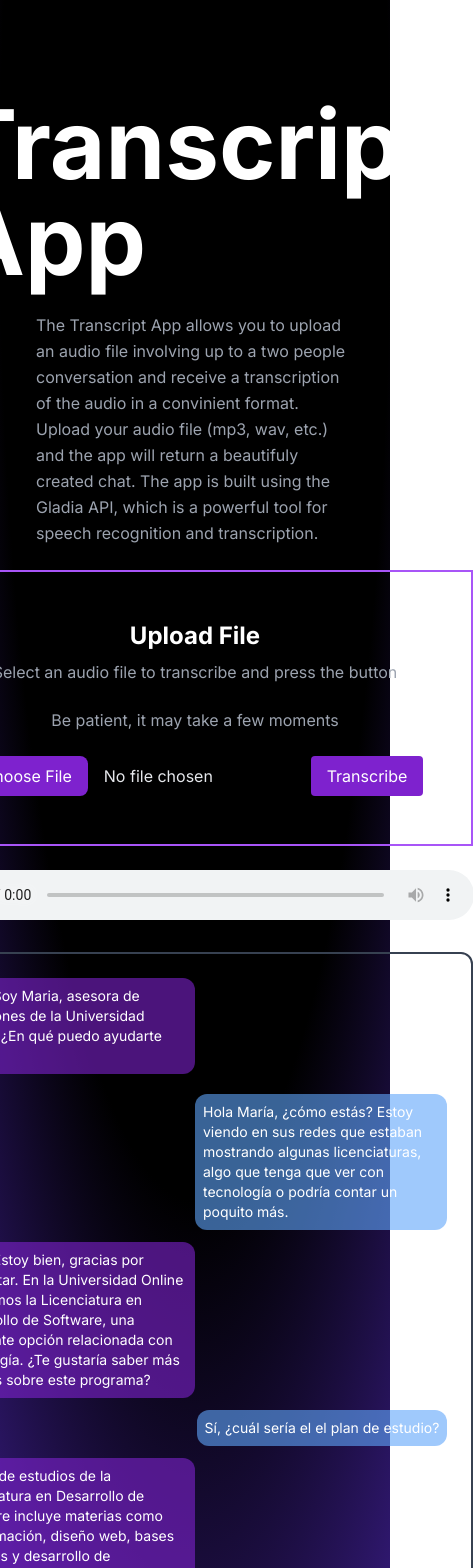
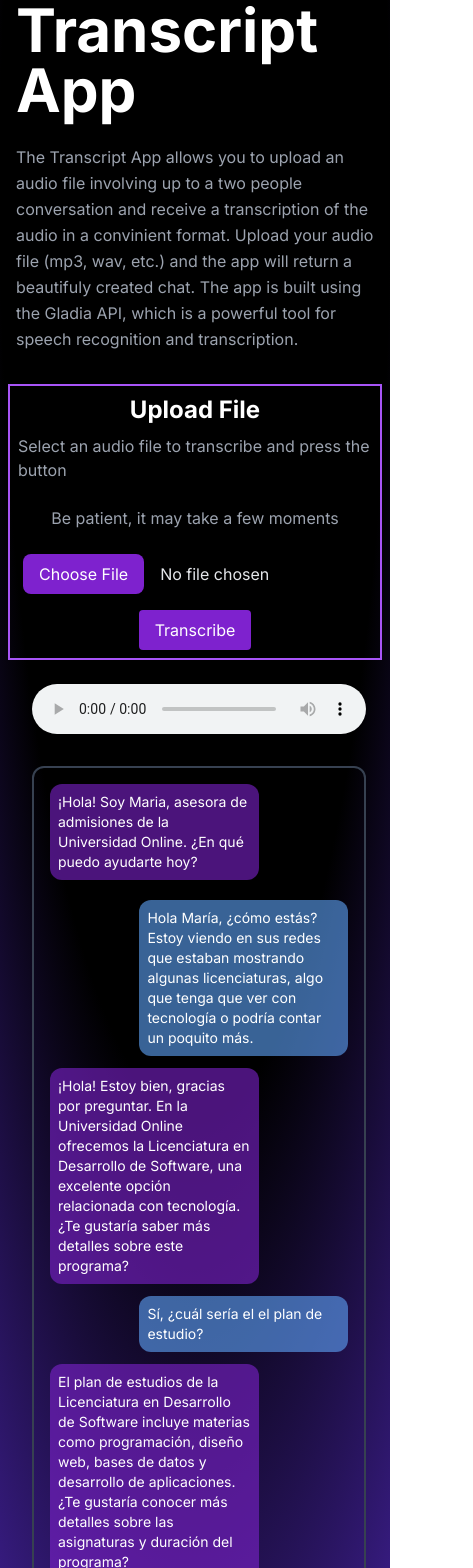
Before and after one commit to mati-farias/AudioTranscription-app, a Next.js app: page / in a window 390 px wide. Shown: the top 1568 px of the page, 473 px wide, since content can reach past the window. Built offline with nearby package versions, Linux system fonts and the light colour scheme.

Commit message:
fixing responsiveness

```diff
--- a/src/app/components/AudioPlayer.tsx
+++ b/src/app/components/AudioPlayer.tsx
@@ -21,7 +21,7 @@ const AudioPlayer = forwardRef<CustomReactPlayerInstance, AudioPlayerProps>(({ s
     return null;
   }
   return (
-    <div className='mb-8'>
+    <div className='mb-4'>
       <ReactPlayer
         ref={ref as any}
         url={src}
--- a/src/app/components/AudioPlayerContainer.tsx
+++ b/src/app/components/AudioPlayerContainer.tsx
@@ -21,7 +21,7 @@ const AudioPlayerContainer: React.FC<AudioPlayerContainerProps> = ({src, message
   };
 
   return (
-    <div>
+    <div className='container flex flex-col gap-4 px-4 m-4 md:px-8'>
       <AudioPlayer ref={playerRef} src={src} />
       <Transcription messages={messages} onSeek={handleSeek} />
     </div>
--- a/src/app/components/HomeContainer.tsx
+++ b/src/app/components/HomeContainer.tsx
@@ -22,14 +22,14 @@ function HomeContainer() {
   }, [filePath]);
 
   return (
-    <div>
+    <div className='container mb-6 w-screen'>
       <div className='mb-6 text-white'>
         <SubmitAudio
           label='Upload File'
           uploadFileName='theFiles'
         />
       </div>
-      <div className='mb-6'>
+      <div className='mb-6 mr-6'>
         <AudioPlayerContainer
           src={myFileLocation}
           messages={messages}
--- a/src/app/components/SubmitAudio.tsx
+++ b/src/app/components/SubmitAudio.tsx
@@ -31,7 +31,6 @@ export const SubmitAudio: React.FC<SubmitAudioProps> = ({
   const setFilePath = useStore((state) => state.setFilePath);
   const setMessages = useStore((state) => state.setMessages);
 
-
   // Gladia API functions for tanscription
 
   async function makeFetchRequest(url: string, options: any) {
@@ -42,9 +41,11 @@ export const SubmitAudio: React.FC<SubmitAudioProps> = ({
       }
       return response.json();
     } catch (error: any) {
-      console.error("Fetch error:", error.message);
+      console.error('Fetch error:', error.message);
       setIsLoading(false);
-      alert("A problem occurred with the network request. Check if your file is in the correct format.");
+      alert(
+        'A problem occurred with the network request. Check if your file is in the correct format.'
+      );
       throw error;
     }
   }
@@ -52,25 +53,24 @@ export const SubmitAudio: React.FC<SubmitAudioProps> = ({
   async function pollForResult(resultUrl: string, headers: any) {
     try {
       while (true) {
-
         const pollResponse = await makeFetchRequest(resultUrl, { headers });
 
         if (pollResponse.status === 'done') {
-
           setIsLoading(false);
 
-          const messages = formatMessages(pollResponse.result.transcription.utterances);
+          const messages = formatMessages(
+            pollResponse.result.transcription.utterances
+          );
           setMessages(messages);
           break;
         } else {
-
           await new Promise((resolve) => setTimeout(resolve, 1000));
         }
       }
     } catch (error: any) {
-      console.error("Polling error:", error.message);
+      console.error('Polling error:', error.message);
       setIsLoading(false);
-      alert("Failed to poll for results.");
+      alert('Failed to poll for results.');
     }
   }
 
@@ -96,21 +96,19 @@ export const SubmitAudio: React.FC<SubmitAudioProps> = ({
         'Content-Type': 'application/json',
       };
 
-
       const initialResponse = await makeFetchRequest(gladiaUrl, {
         method: 'POST',
         headers,
         body: JSON.stringify(requestData),
       });
 
-
       if (initialResponse.result_url) {
         await pollForResult(initialResponse.result_url, headers);
       }
     } catch (error: any) {
-      console.error("Transcription error:", error.message);
+      console.error('Transcription error:', error.message);
       setIsLoading(false);
-      alert("Failed to start transcription.");
+      alert('Failed to start transcription.');
     }
   }
 
@@ -137,7 +135,6 @@ export const SubmitAudio: React.FC<SubmitAudioProps> = ({
     event.preventDefault();
     setIsLoading(true);
 
-
     const options = {
       method: 'POST',
       headers: {
@@ -150,16 +147,17 @@ export const SubmitAudio: React.FC<SubmitAudioProps> = ({
     fetch('https://api.gladia.io/v2/upload', options)
       .then((response) => response.json())
       .then((response) => startTranscription(response.audio_url))
-      .catch((err) => setError('There was an error uploading the file: '+ err ));
+      .catch((err) =>
+        setError('There was an error uploading the file: ' + err)
+      );
   };
 
   return (
-    <div className='flex items-center justify-center h-auto border-purple-500  border-2 p-4'>
+    <div className='flex items-center justify-center h-auto border-purple-500 border-2 p-2 m-2'>
       <form
         onSubmit={onSubmitHandler}
-        className='flex flex-col items-center justify-center w-full max-w-2xl p-8'
-        encType="multipart/form-data"
-      >
+        className='flex flex-col items-center justify-center w-full max-w-full'
+        encType='multipart/form-data'>
         <h2 className='text-2xl font-bold mb-2 text-white'>{label}</h2>
         <p className='text-gray-400 mb-6'>
           Select an audio file to transcribe and press the button
@@ -167,12 +165,11 @@ export const SubmitAudio: React.FC<SubmitAudioProps> = ({
         <p className='text-gray-400 mb-6'>
           Be patient, it may take a few moments
         </p>
-        <div className='flex items-center justify-between w-full '>
-
+        <div className='flex flex-col md:flex-row items-center justify-center w-full'>
           <input
             id='file-upload'
             type='file'
-            className='text-gray-200 border-gray-200 file:border-none file:px-4 file:py-2 file:rounded-lg file:text-white hover:file:bg-blue-400 file:bg-purple-700 focus:outline-none file:mr-4'
+            className='text-gray-200 border-gray-200 file:border-none file:px-4 file:py-2 file:rounded-lg file:text-white hover:file:bg-blue-400 file:bg-purple-700 focus:outline-none file:mr-4 md:file:mr-4'
             accept={acceptedFileTypes}
             multiple={allowMultipleFiles}
             name={uploadFileName}
@@ -181,15 +178,16 @@ export const SubmitAudio: React.FC<SubmitAudioProps> = ({
           />
           <button
             type='submit'
-            className='px-4 py-2 bg-purple-700 text-white rounded hover:bg-blue-400 transition-colors focus:outline-none'>
-          {isLoading ? 'Transcribing...' : 'Transcribe'}
+            className='mt-4 md:mt-0 px-4 py-2 bg-purple-700 text-white rounded hover:bg-blue-400 transition-colors focus:outline-none'>
+            {isLoading ? 'Transcribing...' : 'Transcribe'}
           </button>
         </div>
-        {isLoading ? <div className="w-8 h-8 border-4 border-t-4 border-blue-500 rounded-full animate-spin"></div> : ''}
+        {isLoading ? (
+          <div className='w-8 h-8 border-4 border-t-4 border-blue-500 rounded-full animate-spin mt-4 md:mt-0'></div>
+        ) : (
+          ''
+        )}
       </form>
-
     </div>
   );
-
-
 };
--- a/src/app/components/Transcription.tsx
+++ b/src/app/components/Transcription.tsx
@@ -23,7 +23,7 @@ const TranscriptionComponent: React.FC<TranscriptionProps> = ({ messages, onSeek
   };
 
   return (
-    <div className="flex flex-col  bg-transparent text-white overflow-y-auto p-6 space-y-3 border-2 border-gray-700 rounded-xl mb-12">
+    <div className="flex flex-col bg-transparent text-white overflow-y-auto p-4 space-y-3 border-2 border-gray-700 rounded-xl">
       {messages.map((message, index) => (
         <div
           key={index}
@@ -31,7 +31,7 @@ const TranscriptionComponent: React.FC<TranscriptionProps> = ({ messages, onSeek
           onClick={() => handleTranscriptClick(message.start)}
         >
           <div
-            className={`animate-fadeIn rounded-xl p-2 max-w-[50%] ${
+            className={`animate-fadeIn rounded-xl p-2 max-w-[70%] ${
               activeStart === message.start ? 'bg-green-600 bg-opacity-40' : message.role === 'agent' ? 'bg-purple-700 bg-opacity-60' : 'bg-blue-400 bg-opacity-60'
             } text-sm transition-all duration-300 ease-in-out`}
           >
--- a/src/app/layout.tsx
+++ b/src/app/layout.tsx
@@ -17,7 +17,7 @@ export default function RootLayout({
   return (
     <html lang='en'>
       <body className={`${inter.className}`}>
-        <div className='inset-0 -z-10 h-full w-full items-center px-5 py-24 [background:radial-gradient(125%_125%_at_50%_10%,#000_40%,#63e_100%)]'>
+        <div className='inset-0 -z-10 h-full w-full mx-auto [background:radial-gradient(125%_125%_at_50%_10%,#000_40%,#63e_100%)]'>
           {children}
         </div>
       </body>
--- a/src/app/page.tsx
+++ b/src/app/page.tsx
@@ -6,9 +6,9 @@ const Home = () => {
 
 
   return (
-    <div className='container mx-auto px-4 flex flex-col items-center justify-center'>
-      <div className='max-w-4xl w-full mb-6 flex flex-col items-center justify-center'>
-        <h1 className='text-8xl font-bold text-white mb-6 '>Transcript App</h1>{' '}
+    <div className='container mx-auto px-4 flex flex-col items-center justify-center w-screen'>
+      <div className='w-full mb-6 flex flex-col items-center justify-center'>
+        <h1 className='text-6xl md:text-8xl font-bold text-white mb-6'>Transcript App</h1>{' '}
 
         <p className='text-gray-400 leading-relaxed'>
 
```
